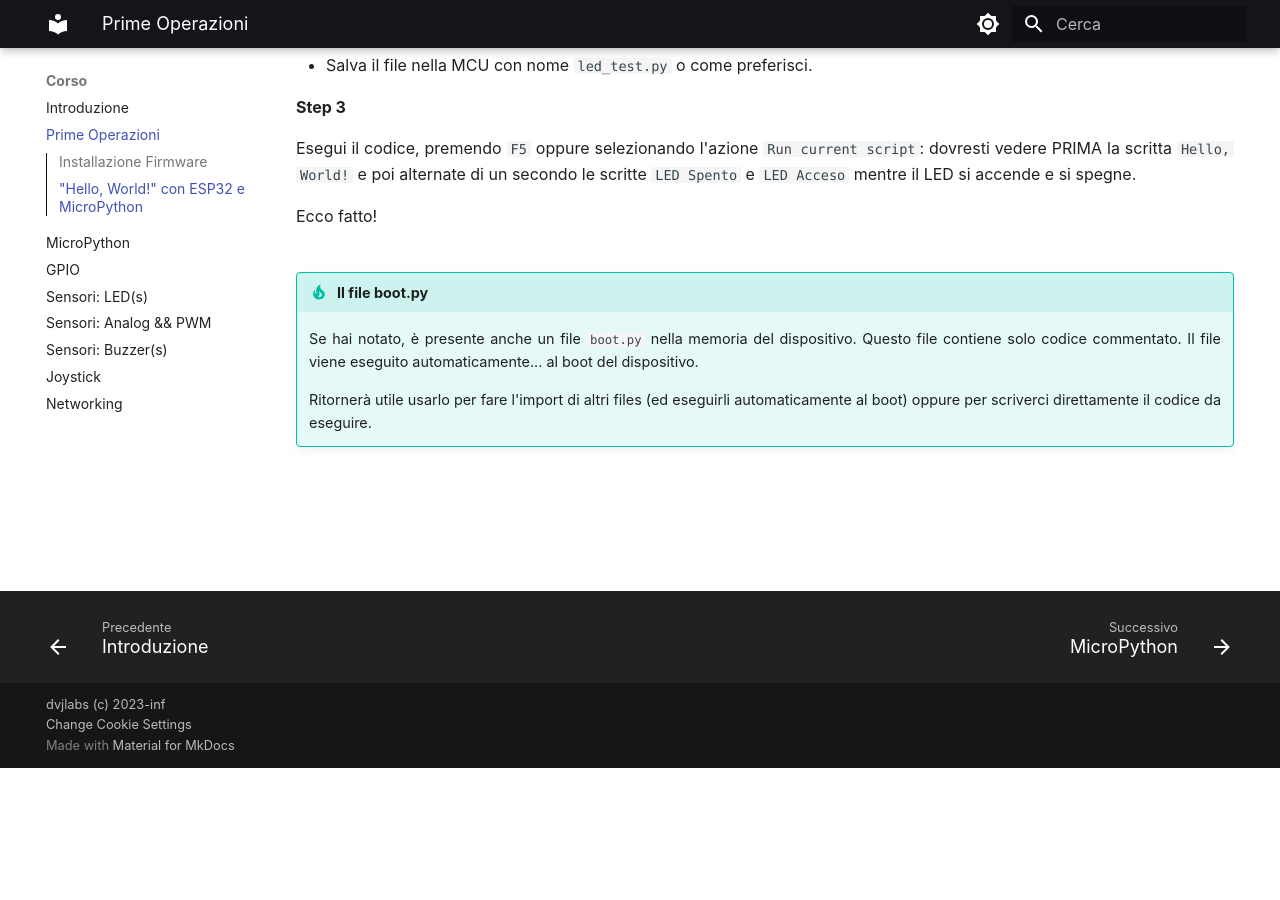
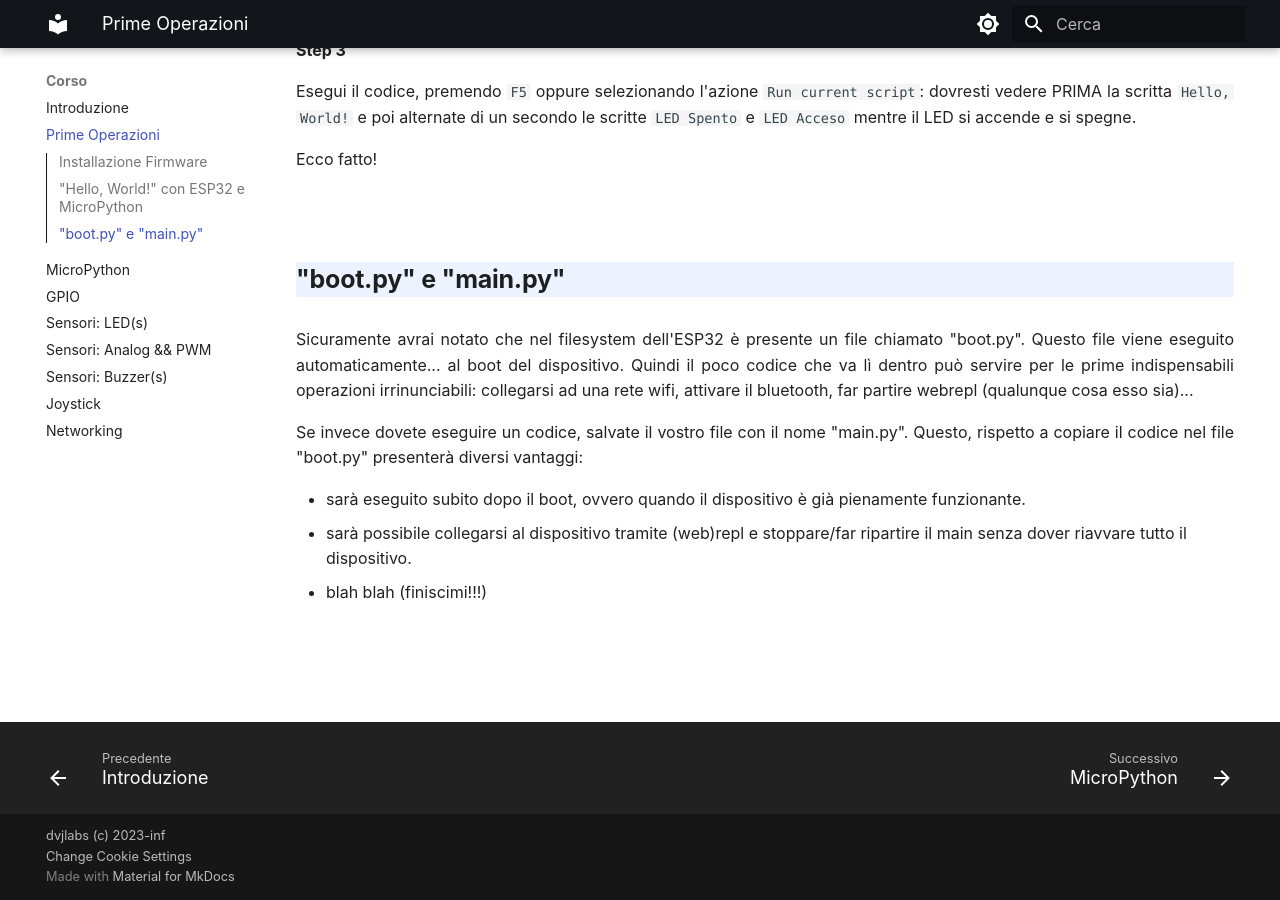
Before and after one commit to dvjlabs/esp32_course, an MkDocs documentation site: the page built from docs/corso/01_prime_operazioni.md, in a window 1280 px wide and 900 px high, scrolled down 4815 px. Built offline with MkDocs 1.6.1 and Material for MkDocs 9.7.7, drawn with Linux system fonts in a browser that asks for light colours; before the commit the page ends 5583 px from its top, so only the background shows below that; some of the changed text lies outside the part shown.

Commit message:
Update 01_prime_operazioni.md

```diff
--- a/docs/corso/01_prime_operazioni.md
+++ b/docs/corso/01_prime_operazioni.md
@@ -132,13 +129,22 @@ di un secondo le scritte `LED Spento` e `LED Acceso` mentre il LED si accende e
 
 Ecco fatto!
 
-!!! tip "Il file boot.py"
 
-    Se hai notato, è presente anche un file `boot.py` nella memoria del dispositivo. Questo file contiene solo codice commentato. Il file viene
-    eseguito automaticamente... al boot del dispositivo.
 
-    Ritornerà utile usarlo per fare l'import di altri files (ed eseguirli automaticamente al boot) oppure per scriverci direttamente il codice da
-    eseguire.
+
+
+## "boot.py" e "main.py"
+
+
+Sicuramente avrai notato che nel filesystem dell'ESP32 è presente un file chiamato "boot.py". Questo file viene eseguito automaticamente... al boot del dispositivo.
+Quindi il poco codice che va lì dentro può servire per le prime indispensabili operazioni irrinunciabili: collegarsi ad una rete wifi, attivare il bluetooth, far partire webrepl (qualunque cosa esso sia)...
+
+Se invece dovete eseguire un codice, salvate il vostro file con il nome "main.py". Questo, rispetto a copiare il codice nel file "boot.py" presenterà diversi vantaggi:
+
+- sarà eseguito subito dopo il boot, ovvero quando il dispositivo è già pienamente funzionante.
+- sarà possibile collegarsi al dispositivo tramite (web)repl e stoppare/far ripartire il main senza dover riavvare tutto il dispositivo.
+- blah blah (finiscimi!!!)
+
 
 <br>
 <br>
```
Also changed, not shown: other parts of docs/corso/01_prime_operazioni.md (+2 -5 lines).
